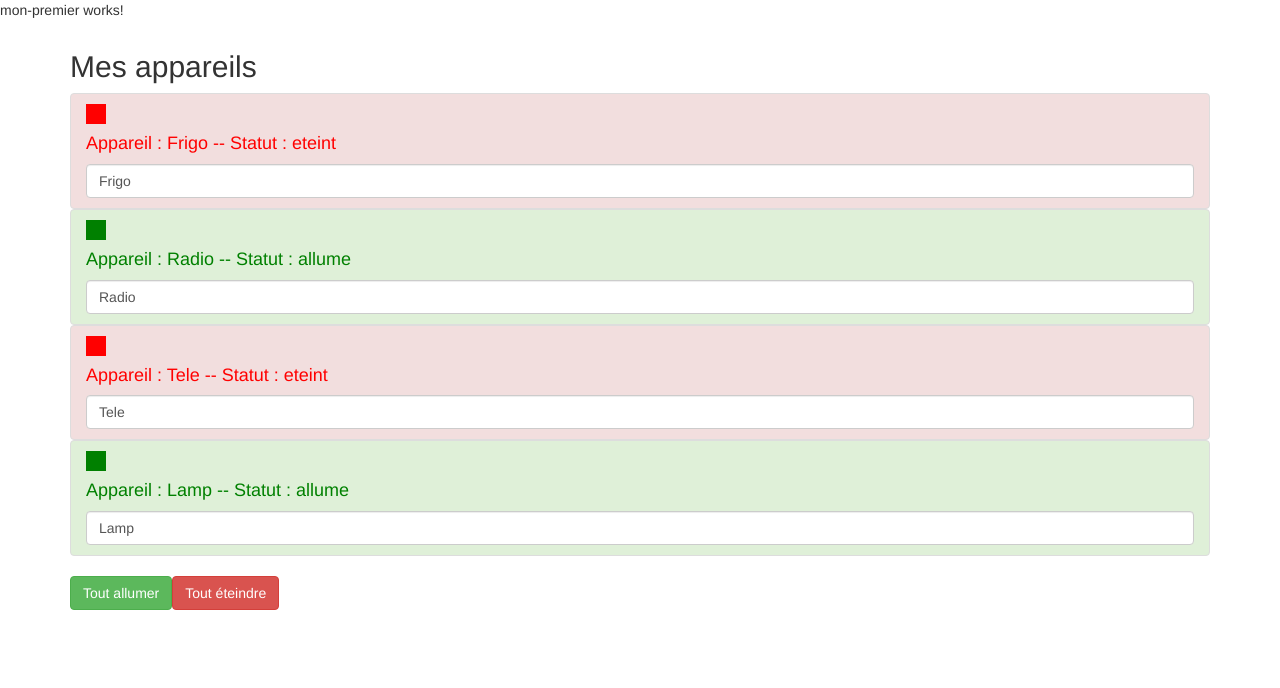
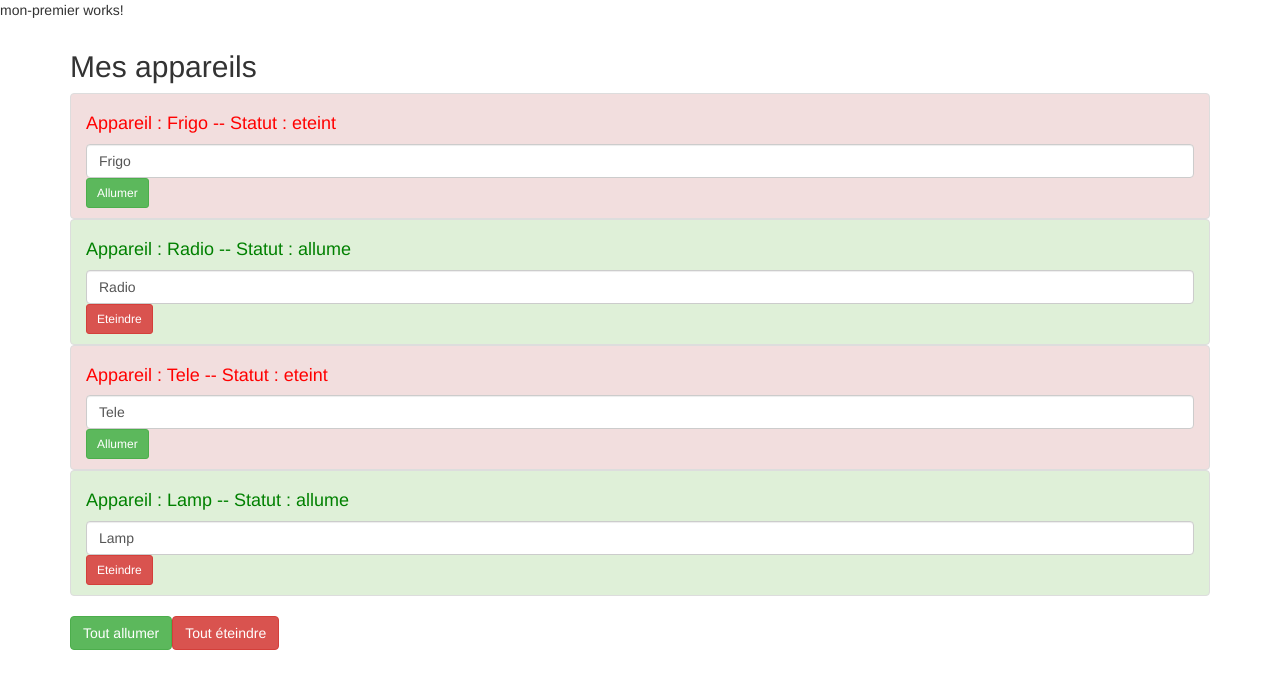
Before and after one commit to Anna118690/mon-projet-angular, an Angular app: page / in a window 1280 px wide. Shown: the top 688 px of the page. Built offline with nearby package versions, Linux system fonts and the light colour scheme.

Commit message:
services onSwitch

```diff
--- a/src/app/app.component.html
+++ b/src/app/app.component.html
@@ -12,9 +12,9 @@
         <!-- <app-appareil [appareilName]="appareilOne" [appareilStatus]="'eteint'" ></app-appareil>
         <app-appareil [appareilName]="appareilTwo" [appareilStatus]="'allume'" ></app-appareil>
         <app-appareil [appareilName]="appareilThree" [appareilStatus]="'eteint'" ></app-appareil> -->
-        <app-appareil *ngFor="let a of appareils"
+        <app-appareil *ngFor="let a of appareils; let i = index;"
         [appareilName]="a.name"
-        [appareilStatus]="a.status">
+        [appareilStatus]="a.status" [index]="i">
         </app-appareil>
 
 
--- a/src/app/app.component.ts
+++ b/src/app/app.component.ts
@@ -9,6 +9,7 @@
 export class AppComponent {
 
   isAuth = false;
+
 
   appareils: any[]; //un array de type any
 
@@ -32,7 +33,12 @@
 }
 
  onAllumer() {
-  this.appareilService.switchOnAll();
+  if(confirm('Etes-vous sûr de vouloir allumer tous vos appareils ?')) {
+    this.appareilService.switchOnAll();
+  } else {
+    return null;
+  }
+
  }
 
  onEteindre() {
--- a/src/app/appareil/appareil.component.html
+++ b/src/app/appareil/appareil.component.html
@@ -3,11 +3,14 @@
 'list-group-item-danger': appareilStatus === 'eteint'
 
 }">
-  <div style="width:20px;height:20px;background-color:red;"
-       *ngIf="appareilStatus === 'eteint'"></div>
-       <div style="width:20px;height:20px;background-color:green;"
-       *ngIf="appareilStatus === 'allume'"></div>
+
 
   <h4 [ngStyle]="{color: getColor()}">Appareil : {{ appareilName }} -- Statut : {{ getStatus() }}</h4>
   <input type="text" class="form-control" [(ngModel)]="appareilName">
+  <button class="btn btn-sm btn-success"
+  *ngIf="appareilStatus === 'eteint'"
+  (click)="onSwitch()">Allumer</button>
+<button class="btn btn-sm btn-danger"
+  *ngIf="appareilStatus === 'allume'"
+  (click)="onSwitch()">Eteindre</button>
 </li>
--- a/src/app/appareil/appareil.component.ts
+++ b/src/app/appareil/appareil.component.ts
@@ -1,4 +1,6 @@
+import { AppareilService } from './../services/appareil.service';
 import { Component, OnInit , Input} from '@angular/core';
+
 
 @Component({
   selector: 'app-appareil',
@@ -11,8 +13,9 @@
 
   //appareilStatus: string = 'etient';
   @Input() appareilStatus: string;
+  @Input() index: number;
 
-  constructor() { }
+  constructor(private appareilService: AppareilService) { }
 
   ngOnInit(): void {
   }
@@ -30,4 +33,12 @@
     }
   }
 
+  onSwitch() {
+    if(this.appareilStatus === 'allume') {
+      this.appareilService.switchOffOne(this.index);
+    } else if(this.appareilStatus === 'eteint') {
+      this.appareilService.switchOnOne(this.index);
+    }
 }
+
+}
--- a/src/app/services/appareil.service.ts
+++ b/src/app/services/appareil.service.ts
@@ -21,13 +21,27 @@
 
       switchOnAll() {
         for(let appareil of this.appareils) {
-          appareil.status = 'allumé';
+          appareil.status = 'allume';
         }
     }
 
         switchOffAll() {
         for(let appareil of this.appareils) {
-          appareil.status = 'éteint';
+          appareil.status = 'eteint';
         }
     }
+
+    switchOnOne(i: number) {
+
+        this.appareils[i].status = 'allume';
+
   }
+
+    switchOffOne(i: number) {
+
+    this.appareils[i].status = 'eteint';
+
+}
+
+
+}
```
